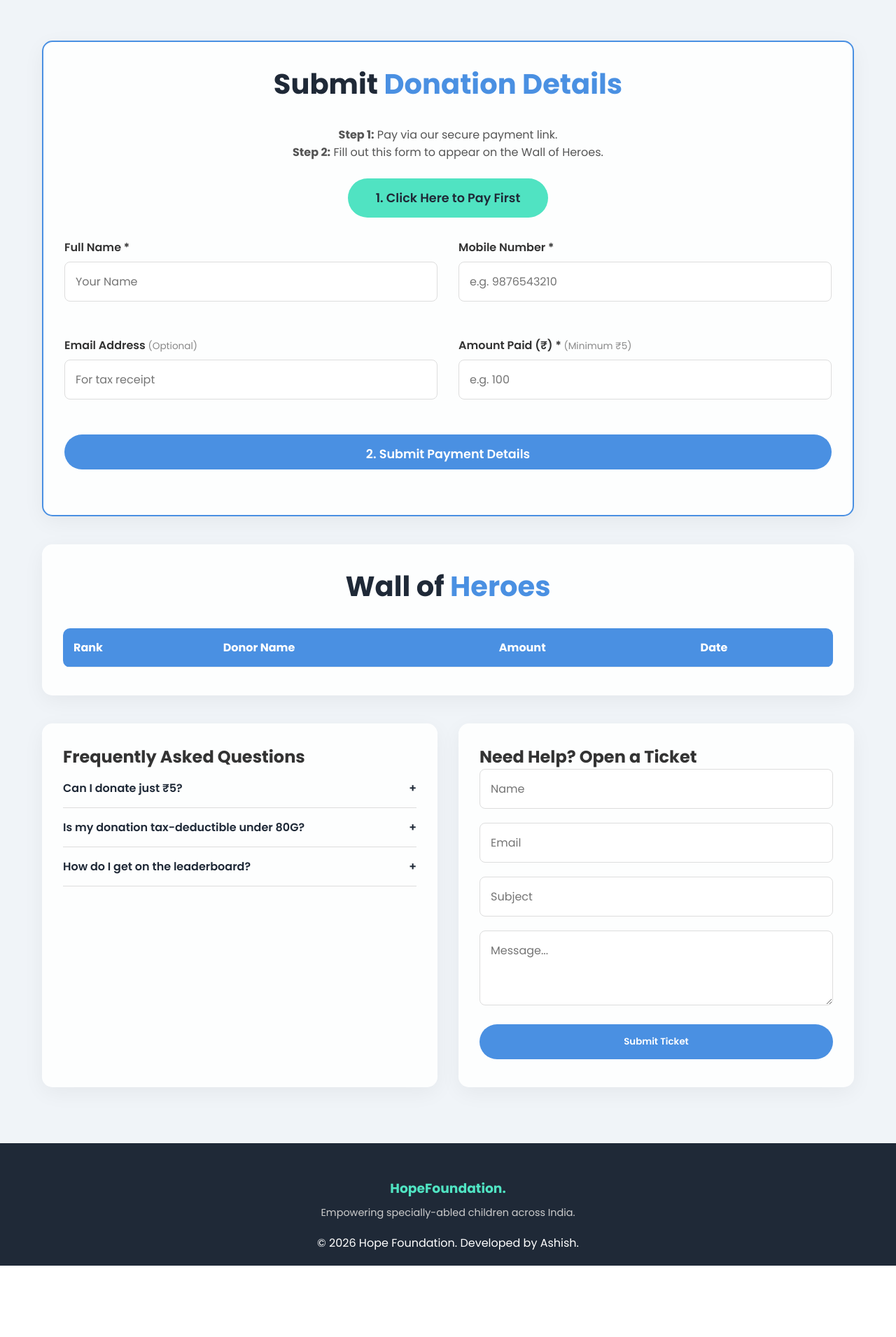
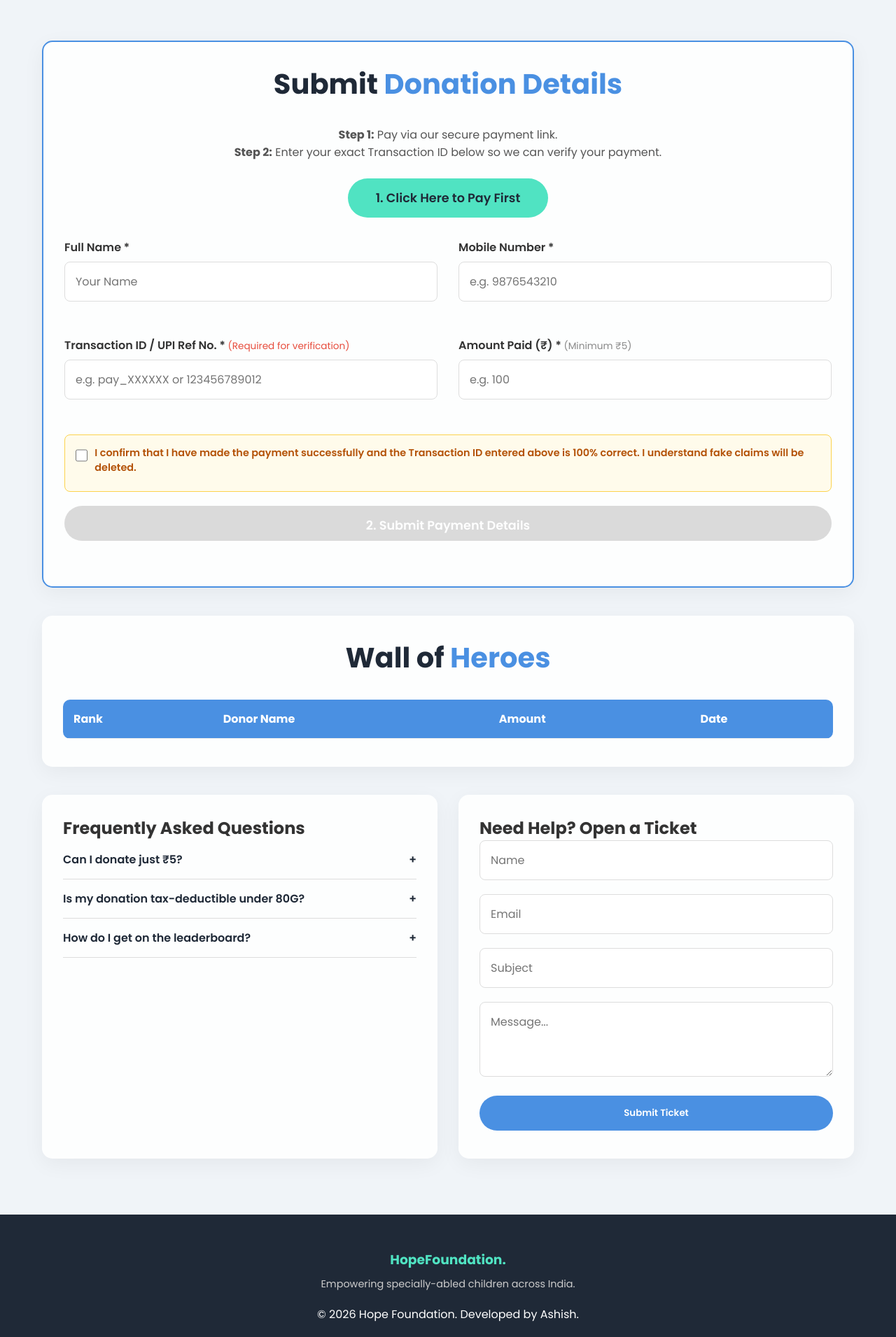
Before and after one commit to Ashishyadav1902/Donation, a Flask app: page / in a window 1280 px wide. Shown: the part 2185-4096 px from the top of the page at 70% size. Before the commit the page ends 3994 px from the top, so only its background shows below. Run offline with Flask 3, Linux system fonts and the light colour scheme; data that the repository does not hold is empty; some libraries are stand-ins or nearby versions.

Commit message:
Update index.html

```diff
--- a/templates/index.html
+++ b/templates/index.html
@@ -21,6 +21,12 @@
         .nav-links a:hover { color: var(--primary); }
         .menu-toggle { display: none; font-size: 1.5rem; cursor: pointer; }
 
+        @media (max-width: 768px) {
+            .menu-toggle { display: block; }
+            .nav-links { display: none; flex-direction: column; position: absolute; top: 60px; left: 0; width: 100%; background: white; padding: 20px; box-shadow: 0 5px 10px rgba(0,0,0,0.1); }
+            .nav-links.active { display: flex; }
+        }
+
         .fade-up { opacity: 0; transform: translateY(40px); transition: opacity 0.8s ease-out, transform 0.8s ease-out; }
         .fade-up.visible { opacity: 1; transform: translateY(0); }
 
@@ -29,7 +35,9 @@
         @keyframes slideInDown { from { transform: translateY(-50px); opacity: 0; } to { transform: translateY(0); opacity: 1; } }
 
         .btn { padding: 15px 30px; background: var(--primary); color: white; border: none; border-radius: 30px; font-weight: 600; cursor: pointer; transition: 0.3s; text-decoration: none; display: inline-block; text-align: center;}
-        .btn:hover { background: #357ABD; transform: translateY(-2px); box-shadow: 0 5px 15px rgba(74, 144, 226, 0.4); }
+        .btn:hover:not(:disabled) { background: #357ABD; transform: translateY(-2px); box-shadow: 0 5px 15px rgba(74, 144, 226, 0.4); }
+        .btn:disabled { background: #ccc; cursor: not-allowed; opacity: 0.7; }
+
         .btn-outline { background: transparent; border: 2px solid var(--primary); color: var(--primary); }
         .btn-outline:hover { background: var(--primary); color: white; }
         .trust-badges { margin-top: 30px; font-size: 0.9rem; color: #ddd; display: flex; gap: 15px; align-items: center; flex-wrap: wrap; justify-content: center; }
@@ -48,19 +56,22 @@
 
         .form-group { margin-bottom: 20px; width: 100%; }
         .form-group label { display: block; margin-bottom: 8px; font-weight: 600; }
-        /* Fixed mobile zoom and styling issues */
-        .form-group input, .form-group textarea {
+        .form-group input[type="text"], .form-group input[type="tel"], .form-group input[type="email"], .form-group input[type="number"], .form-group textarea {
             width: 100%;
-            padding: 15px; /* Larger touch area for phones */
+            padding: 15px;
             border: 1px solid #ddd;
             border-radius: 8px;
             outline: none;
             transition: 0.3s;
-            font-size: 16px !important; /* CRITICAL: Prevents iOS from zooming in */
+            font-size: 16px !important;
             background: #fff;
-            -webkit-appearance: none; /* Prevents custom iOS styling */
+            -webkit-appearance: none;
         }
         .form-group input:focus { border-color: var(--primary); box-shadow: 0 0 5px rgba(74, 144, 226, 0.3); }
+
+        .checkbox-container { display: flex; align-items: flex-start; gap: 10px; margin-bottom: 20px; background: #fffbeb; padding: 15px; border-radius: 8px; border: 1px solid #fcd34d; }
+        .checkbox-container input[type="checkbox"] { margin-top: 5px; width: 18px; height: 18px; cursor: pointer; }
+        .checkbox-container label { font-size: 0.9rem; color: #b45309; font-weight: 600; cursor: pointer; }
 
         table { width: 100%; border-collapse: collapse; background: white; border-radius: 10px; overflow: hidden; }
         th, td { padding: 15px; text-align: left; border-bottom: 1px solid #eee; }
@@ -116,11 +127,9 @@
             .glass-card { padding: 20px; }
             h2.section-title { font-size: 2rem; }
 
-            /* THIS FIXES THE MOBILE FORM OVERFLOW / SCROLLING ISSUE */
             .grid-2 { display: flex; flex-direction: column; gap: 20px; }
             .form-group[style*="grid-column: span 2"] { grid-column: auto !important; }
 
-            /* Responsive Chat Window */
             .chat-widget { bottom: 15px; right: 15px; }
             .chat-window { width: calc(100vw - 30px); right: 0; bottom: 70px; height: 60vh; }
 
@@ -205,7 +214,7 @@
 
         <section id="donate" class="glass-card fade-up" style="border: 2px solid var(--primary);">
             <h2 class="section-title">Submit <span>Donation Details</span></h2>
-            <p style="text-align: center; margin-bottom: 25px; color: #555;"><strong>Step 1:</strong> Pay via our secure payment link. <br><strong>Step 2:</strong> Fill out this form to appear on the Wall of Heroes.</p>
+            <p style="text-align: center; margin-bottom: 25px; color: #555;"><strong>Step 1:</strong> Pay via our secure payment link. <br><strong>Step 2:</strong> Enter your exact Transaction ID below so we can verify your payment.</p>
 
             <div style="text-align: center; margin-bottom: 30px;">
                 <a href="https://razorpay.me/@byashish" target="_blank" class="btn" style="font-size: 1.1rem; padding: 15px 40px; background: var(--secondary); color: var(--dark);">1. Click Here to Pay First</a>
@@ -217,19 +226,27 @@
                     <input type="text" id="d_name" required placeholder="Your Name">
                 </div>
                 <div class="form-group">
-    <label>Mobile Number *</label>
-    <input type="tel" id="d_mobile" required placeholder="e.g. 9876543210">
-</div>
+                    <label>Mobile Number *</label>
+                    <input type="tel" id="d_mobile" required placeholder="e.g. 9876543210">
+                </div>
+
                 <div class="form-group">
-                    <label>Email Address <span style="font-weight: normal; color: #888; font-size: 0.85rem;">(Optional)</span></label>
-                    <input type="email" id="d_email" placeholder="For tax receipt">
+                    <label>Transaction ID / UPI Ref No. * <span style="font-weight: normal; color: #e74c3c; font-size: 0.85rem;">(Required for verification)</span></label>
+                    <input type="text" id="d_txn_id" required placeholder="e.g. pay_XXXXXX or 123456789012">
                 </div>
+
                 <div class="form-group">
                     <label>Amount Paid (₹) * <span style="font-weight: normal; color: #888; font-size: 0.85rem;">(Minimum ₹5)</span></label>
                     <input type="number" id="d_amount" required placeholder="e.g. 100" min="5">
                 </div>
-                <div class="form-group" style="display: flex; flex-direction: column; justify-content: flex-end; grid-column: span 2;">
-                    <button type="submit" class="btn" id="payBtn" style="width: 100%; height: 50px; font-size: 1.1rem;">2. Submit Payment Details</button>
+
+                <div class="form-group" style="grid-column: span 2;">
+                    <div class="checkbox-container">
+                        <input type="checkbox" id="verifyCheck" onchange="toggleSubmitButton()">
+                        <label for="verifyCheck">I confirm that I have made the payment successfully and the Transaction ID entered above is 100% correct. I understand fake claims will be deleted.</label>
+                    </div>
+
+                    <button type="submit" class="btn" id="payBtn" disabled style="width: 100%; height: 50px; font-size: 1.1rem;">2. Submit Payment Details</button>
                 </div>
             </form>
             <p id="payStatus" style="text-align: center; margin-top: 15px; font-weight: bold;"></p>
@@ -254,11 +271,11 @@
                 </div>
                 <div class="faq-item">
                     <div class="faq-question" onclick="toggleFaq(this)">Is my donation tax-deductible under 80G? <span>+</span></div>
-                    <div class="faq-answer">Yes, all donations are 80G tax-exempt. You will automatically receive a receipt on your registered email address.</div>
+                    <div class="faq-answer">Yes, all donations are 80G tax-exempt. You will automatically receive a receipt on your registered email address if provided.</div>
                 </div>
                 <div class="faq-item">
                     <div class="faq-question" onclick="toggleFaq(this)">How do I get on the leaderboard? <span>+</span></div>
-                    <div class="faq-answer">Simply click the payment link, complete your payment, and fill out the details form above. Once our team quickly verifies the transaction, you will be added instantly!</div>
+                    <div class="faq-answer">Simply click the payment link, complete your payment, and fill out the details form with your Transaction ID. Once our team verifies the payment against our bank records, you will be added instantly!</div>
                 </div>
             </section>
 
@@ -325,6 +342,13 @@
             else { answer.style.display = "block"; icon.innerText = "−"; }
         }
 
+        // Toggle Submit Button Logic
+        function toggleSubmitButton() {
+            const checkbox = document.getElementById('verifyCheck');
+            const submitBtn = document.getElementById('payBtn');
+            submitBtn.disabled = !checkbox.checked;
+        }
+
         document.addEventListener("DOMContentLoaded", () => {
             fetchStats();
             fetchLeaderboard();
@@ -336,10 +360,13 @@
                 const status = document.getElementById('payStatus');
                 btn.innerText = "Submitting..."; btn.disabled = true;
 
+                // Send the TXN ID in the email field temporarily so you can see it in the DB without changing app.py
+                const txn_data_string = "TXN ID: " + document.getElementById('d_txn_id').value;
+
                 const data = {
                     name: document.getElementById('d_name').value,
                     mobile: document.getElementById('d_mobile').value,
-                    email: document.getElementById('d_email').value,
+                    email: txn_data_string, // Saved into the email column so you can see it in Admin panel
                     amount: document.getElementById('d_amount').value
                 };
 
@@ -353,15 +380,18 @@
 
                     if(result.status === 'success'){
                         status.style.color = "green";
-                        status.innerText = "Thank you! Your donation is pending admin verification and will appear on the leaderboard shortly.";
+                        status.innerText = "Thank you! We will verify your Transaction ID. Once confirmed, you will appear on the leaderboard.";
                         document.getElementById('paymentForm').reset();
+                        document.getElementById('verifyCheck').checked = false; // reset checkbox
                     } else {
                         status.style.color = "red"; status.innerText = "Error submitting details.";
+                        btn.disabled = false;
                     }
                 } catch (err) {
                     status.style.color = "red"; status.innerText = "Network Error.";
+                    btn.disabled = false;
                 } finally {
-                    btn.innerText = "2. Submit Payment Details"; btn.disabled = false;
+                    btn.innerText = "2. Submit Payment Details";
                 }
             });
 
```
